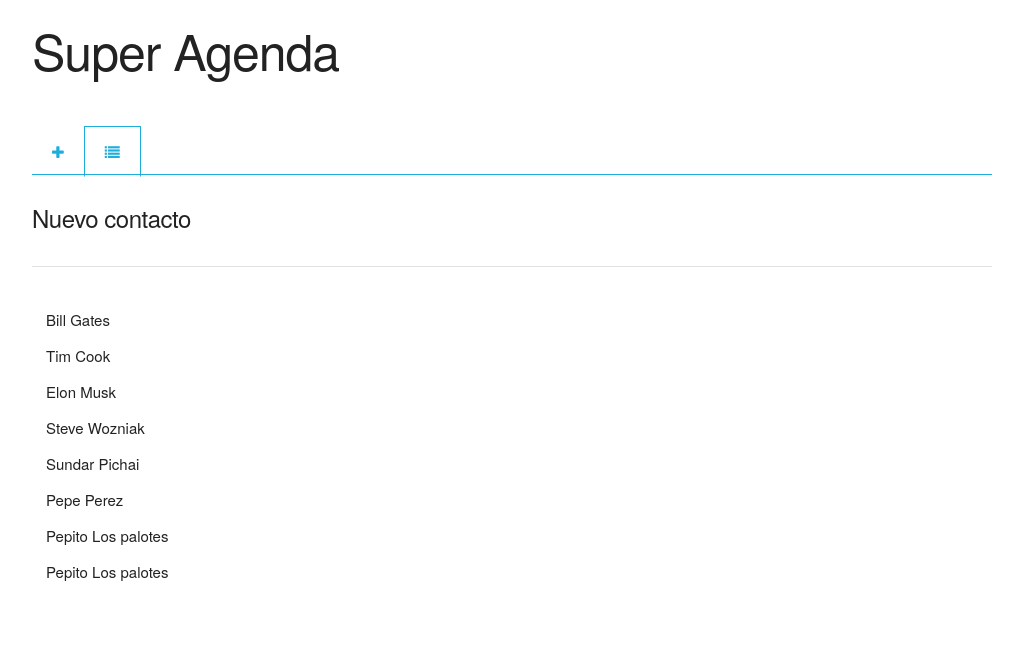
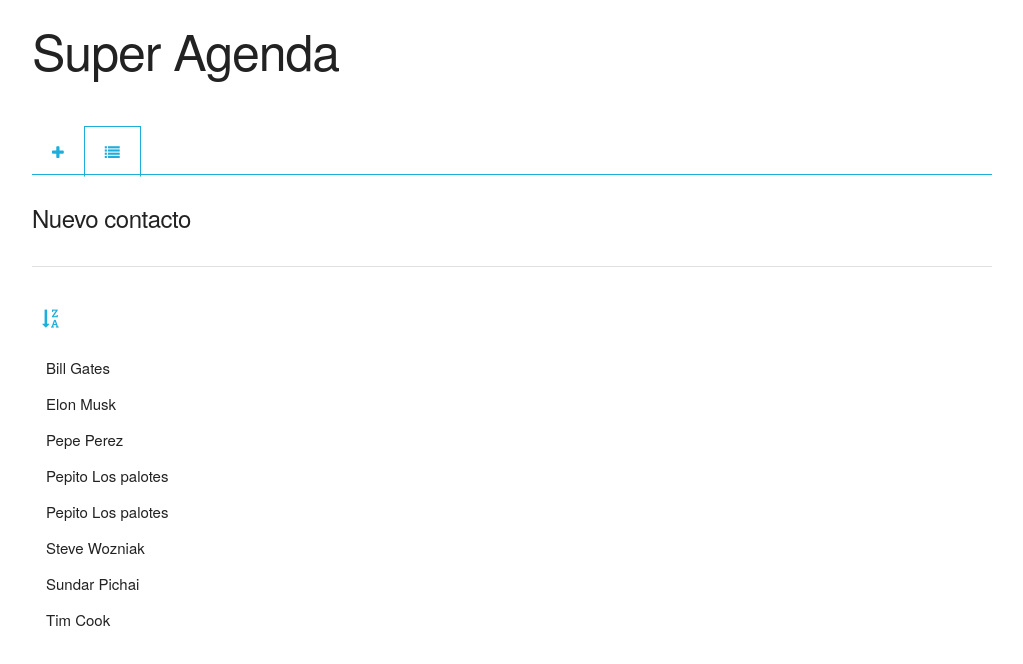
Before and after one commit to jexus6/agenda, an Angular app: page /todos in a window 1280 px wide. Shown: the top 664 px of the page, without its empty margins (128-1151 px from the left). Built offline with nearby package versions, Linux system fonts and the light colour scheme; data requests are answered from the project's data file.

Commit message:
creamos pipe para odernar la lista de contactos tanto ascendente como descendente

```diff
--- a/src/app/app.module.ts
+++ b/src/app/app.module.ts
@@ -13,6 +13,7 @@ import { NuevoContactoComponent } from './nuevo-contacto/nuevo-contacto.componen
 import { MisContactosComponent } from './mis-contactos/mis-contactos.component';
 import { DetallesContactoComponent } from './detalles-contacto/detalles-contacto.component';
 import { DatosContactoPipe } from './datos-contacto.pipe';
+import { OrdenacionContactosPipe } from './ordenacion-contactos.pipe';
 
 
 @NgModule({
@@ -25,7 +26,8 @@ import { DatosContactoPipe } from './datos-contacto.pipe';
     NuevoContactoComponent,
     MisContactosComponent,
     DetallesContactoComponent,
-    DatosContactoPipe
+    DatosContactoPipe,
+    OrdenacionContactosPipe
   ],
   //Todos los modulos de los cuales depende nuestra app para funcionar.
   imports: [
--- a/src/app/detalles-contacto/detalles-contacto.component.html
+++ b/src/app/detalles-contacto/detalles-contacto.component.html
@@ -6,6 +6,10 @@
 
   </header>
   <div>
+    <!--Para hacer uso de un Pipe, seguido del dato que va a
+      sufrir la transformación, indicamos el signo pipe ('|') y el nombre
+      del mismo. Es decir el indicado en el metadato 'name'
+    -->
     <span>{{contacto | datosContacto}}</span>
     <hr>
   </div>
--- a/src/app/lista-contactos/lista-contactos.component.css
+++ b/src/app/lista-contactos/lista-contactos.component.css
@@ -11,3 +11,15 @@ li:hover{
     background: lightgray;
     cursor: pointer;
 }
+
+button{
+    border:none;
+    padding: 0 10px;
+}
+
+i{
+    font-size: 18px;
+    color: #1eaedB;
+
+
+}
--- a/src/app/lista-contactos/lista-contactos.component.html
+++ b/src/app/lista-contactos/lista-contactos.component.html
@@ -1,5 +1,16 @@
+
+<button (click)="cambiarSentidoOrdenacion()">
+    <i
+    class="fa"
+    aria-hidden="true"
+    [ngClass]="{
+      'fa-sort-alpha-asc': sentidoOrdenacion === 'desc',
+      'fa-sort-alpha-desc': sentidoOrdenacion === 'asc'
+    }">
+  </i>
+</button>
 <ul>
-  <li *ngFor="let contacto of contactos"
+  <li *ngFor="let contacto of (contactos | ordenacionContactos:sentidoOrdenacion)"
   (click)="notificarContactoSeleccionado(contacto)">{{ contacto.nombre }} {{contacto.apellidos}}
   </li>
 </ul>
--- a/src/app/lista-contactos/lista-contactos.component.ts
+++ b/src/app/lista-contactos/lista-contactos.component.ts
@@ -7,6 +7,9 @@ import { Contacto } from '../contacto';
   styleUrls: ['./lista-contactos.component.css']
 })
 export class ListaContactosComponent {
+
+  sentidoOrdenacion = 'asc';
+
   @Input() contactos: Contacto[];
 
 /*  @Output() botonEliminarPulsado = new EventEmitter<Contacto>();
@@ -19,4 +22,8 @@ export class ListaContactosComponent {
     this.contactoSeleccionado.emit(contacto);
   }
 
+  cambiarSentidoOrdenacion(): void {
+    this.sentidoOrdenacion = this.sentidoOrdenacion === 'asc' ? 'desc' : 'asc';
+  }
+
 }
--- /dev/null
+++ b/src/app/ordenacion-contactos.pipe.ts
@@ -0,0 +1,60 @@
+import { Pipe, PipeTransform } from '@angular/core';
+import { Contacto } from './contacto';
+
+@Pipe({
+  name: 'ordenacionContactos'
+})
+export class OrdenacionContactosPipe implements PipeTransform {
+
+  transform(contactos: Contacto[], sentido : string = 'asc'): Contacto[] {
+    let ordenados: Contacto[];
+
+    if (contactos){
+
+      if (sentido === 'asc') {
+        ordenados = contactos.sort((contactoA: Contacto, contactoB: Contacto): number => {
+          let comparacion: number;
+          //Comparamos por nombre y apellidos
+          const nombreCompletoA = `${contactoA.nombre} ${contactoA.apellidos}`.toLowerCase();
+          const nombreCompletoB = `${contactoB.nombre} ${contactoB.apellidos}`.toLowerCase();
+          //Si el resultado de la comparación es 1 : A>B , es decir A va por delante
+          if (nombreCompletoA > nombreCompletoB) {
+            comparacion = 1;
+          }else if (nombreCompletoA < nombreCompletoB){
+          //Si el resultado es -1 significa A<B por lo que A va detrás
+            comparacion =-1;
+          }else{
+            comparacion = 0;
+          }
+          //Si es 0 A=B, por tanto A y B pueden ir en cualquier orden.
+          return comparacion;
+        })
+      //sentido descendente
+      } else {
+        ordenados = contactos.sort((contactoA: Contacto, contactoB: Contacto): number => {
+          let comparacion: number;
+          //Comparamos por nombre y apellidos
+          const nombreCompletoA = `${contactoA.nombre} ${contactoA.apellidos}`.toLowerCase();
+          const nombreCompletoB = `${contactoB.nombre} ${contactoB.apellidos}`.toLowerCase();
+          //Si el resultado de la comparación es 1 : B>A , es decir B va por delante
+          if (nombreCompletoA < nombreCompletoB) {
+            comparacion = 1;
+          }else if (nombreCompletoA > nombreCompletoB){
+          //Si el resultado es -1 significa B<A por lo que B va detrás
+            comparacion =-1;
+          }else{
+            comparacion = 0;
+          }
+          //Si es 0 A=B, por tanto A y B pueden ir en cualquier orden.
+          return comparacion;
+        })
+
+      }
+    }else{
+      ordenados=[];
+    }
+
+    return ordenados;
+  }
+
+}
```
Also changed, not shown: 1 other file (tests, documents, lock files or other folders).
